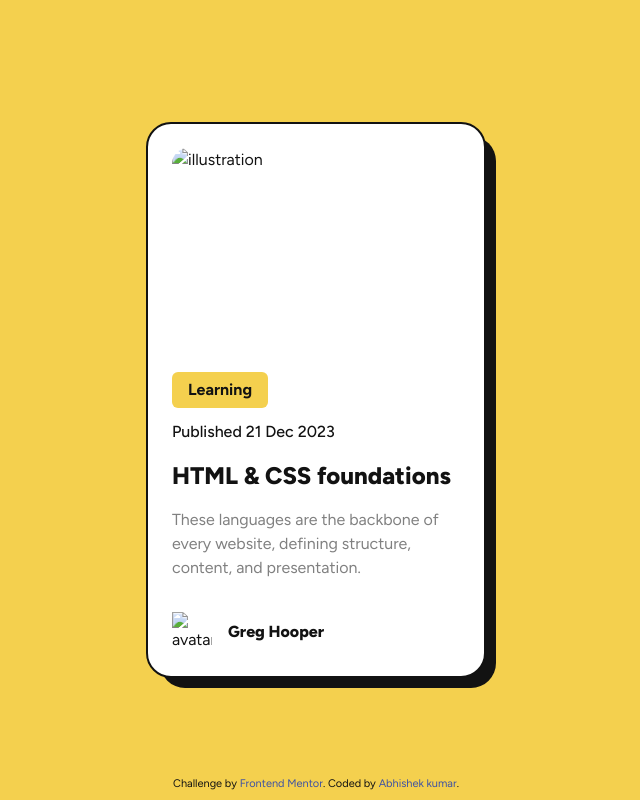
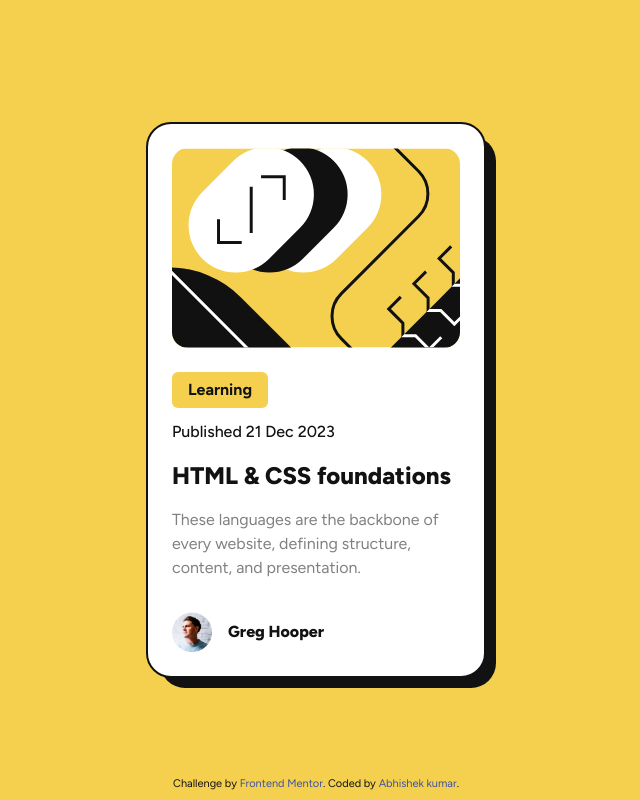
Before and after one commit to abhi1322/card-frontend-mentor, a plain HTML site: page index.html in a window 1280 px wide. Shown: the whole page, without its empty margins (324-964 px from the left). Drawn offline with nearby package versions, Linux system fonts and the light colour scheme; the site is published under a folder, as on GitHub Pages, so addresses that start at the root find nothing.

Commit message:
Update index.html-paths

```diff
--- a/index.html
+++ b/index.html
@@ -35,7 +35,7 @@
       class="relative bg-white w-[340px] p-6 flex flex-col rounded-[25px] border-2 border-[#121212] before:absolute before:content=[''] before:w-full before:h-full before:bg-[#121212] before:rounded-[25px] before:-z-10 before:left-3 before:top-3"
     >
       <img
-        src="/assets/images/illustration-article.svg"
+        src="./assets/images/illustration-article.svg"
         class="rounded-2xl w-full h-[200px] object-cover"
         alt="illustration"
       />
@@ -51,7 +51,7 @@
         content, and presentation.
       </p>
       <div class="flex gap-4 items-center mt-8">
-        <img src="/assets/images/image-avatar.webp" class="w-10" alt="avatar" />
+        <img src="./assets/images/image-avatar.webp" class="w-10" alt="avatar" />
         <p class="font-[800]">Greg Hooper</p>
       </div>
     </div>
```
